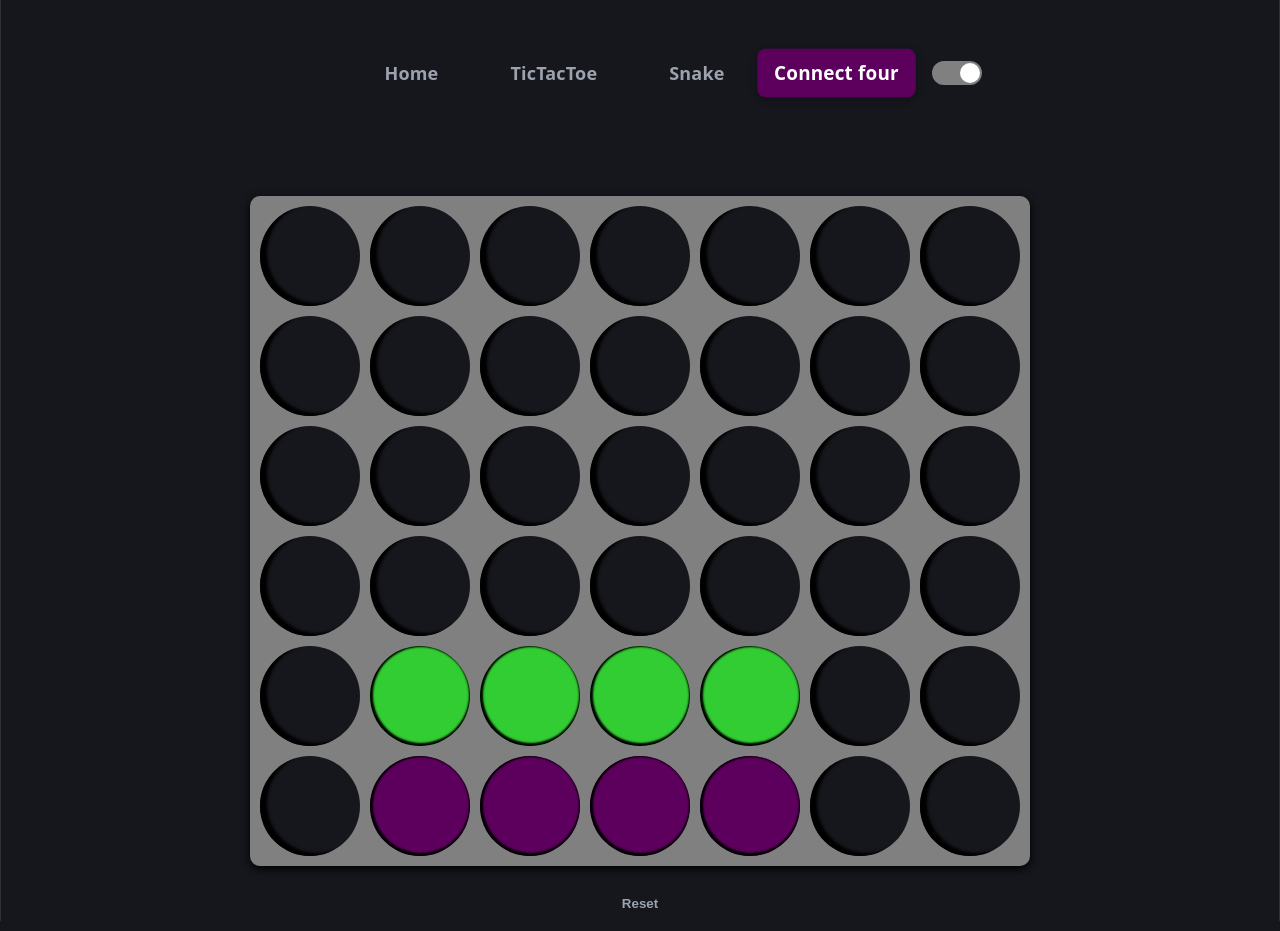
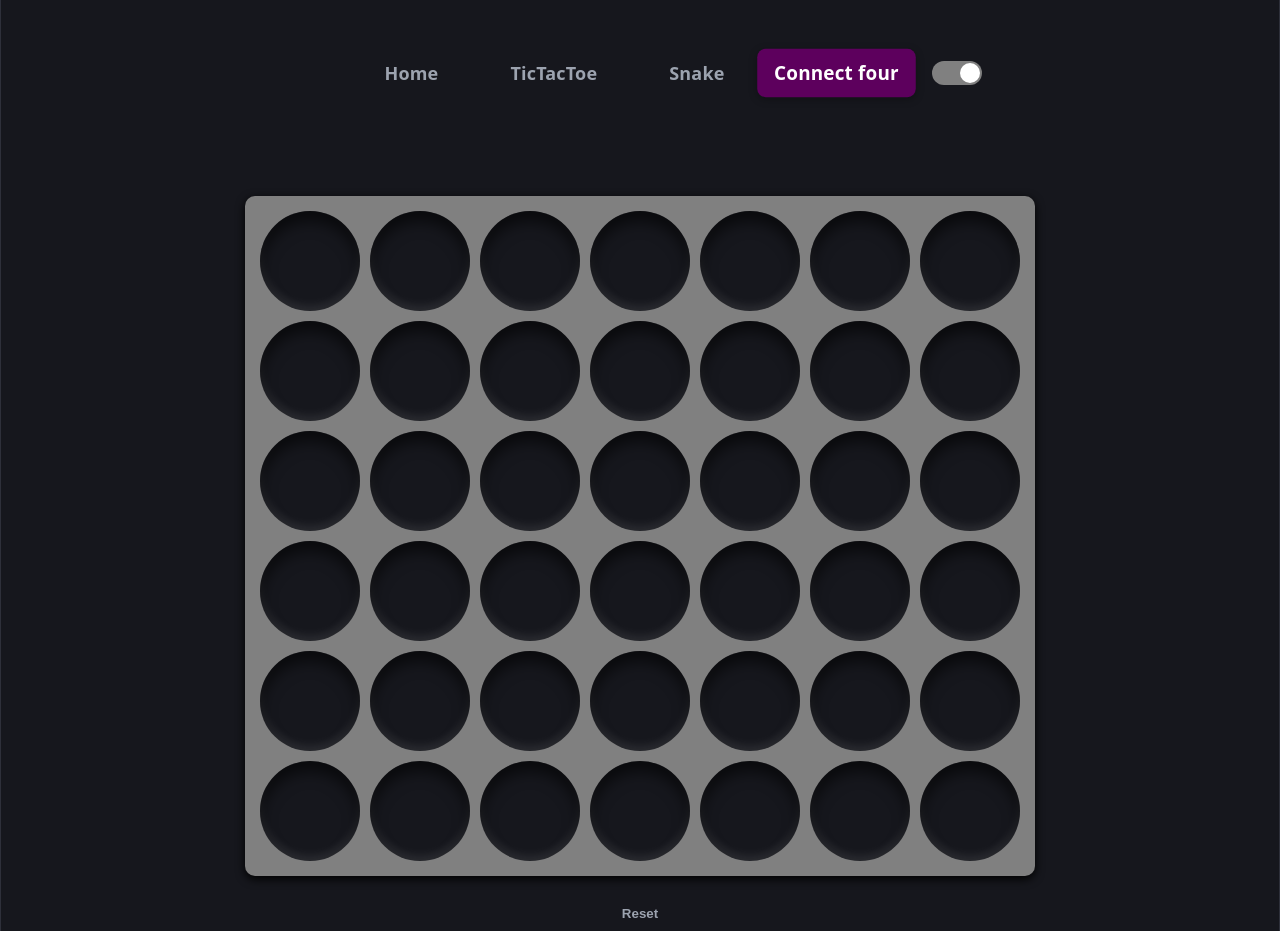
Before and after one commit to GustavM01/Games, a React (Vite) app: page /connectfour in a window 1280 px wide. Built offline with nearby package versions, Linux system fonts and the light colour scheme.

Commit message:
Connect four game

```diff
--- a/src/pages/ConnectFour.css
+++ b/src/pages/ConnectFour.css
@@ -1,63 +1,74 @@
 .connect-grid {
-  display: grid;
+  display: flex;
   position: relative;
-  grid-template-columns: repeat(7, 100px);
-  gap: 10px;
   justify-content: center;
   width: fit-content;
   padding: 10px;
+  border-radius: 10px;
+  margin-top: 20px;
   background: gray;
-  border-radius: 10px;
   box-shadow: 0px 3px 10px black;
-  margin-top: 20px;
+}
+
+.column {
+  display: flex;
+  flex-direction: column;
+  gap: 10px;
+  padding: 5px;
+  position: relative;
+  z-index: 1;
+}
+
+.holes {
+  width: 100px;
+  height: 100px;
+  border-radius: 50%;
+  background: var(--bg);
+  position: relative;
+}
+
+.holes::after {
+  content: "";
+  position: absolute;
+  inset: 0;
+  border-radius: 50%;
+  box-shadow:
+    inset 0 10px 15px rgba(0, 0, 0, 0.6),
+    inset 0 -5px 10px rgba(255, 255, 255, 0.1);
+  pointer-events: none;
 }
 
 .holes.p1 {
   background: var(--accent);
-  box-shadow: none;
+  box-shadow: inset 1px -1px 2px 2px black;
 }
 
 .holes.p2 {
   background: limegreen;
-  box-shadow: none;
-}
-
-.holes.p1,
-.holes.p2 {
   box-shadow: inset 1px -1px 2px 2px black;
-}
-
-.holes {
-  background: var(--bg);
-  box-shadow: inset 7px -3px 3px black;
-  border-radius: 50%;
-  height: 100px;
-  display: flex;
-  justify-content: center;
-  align-items: center;
-  position: relative;
-  z-index: 1;
 }
 
 .preview-disc {
   position: absolute;
-  box-shadow: 0px 3px 10px black;
-  top: -95px;
+  top: -90px;
   width: 100px;
   height: 100px;
   border-radius: 50%;
-  z-index: -1;
-  transition:
-    left 0.25s cubic-bezier(0.25, 1, 0.5, 1),
-    background 0.15s ease;
+  box-shadow: 0px 3px 10px black;
+
+  z-index: 5;
+
+  transition: left 0.25s cubic-bezier(0.34, 1.56, 0.64, 1);
 }
 
-.topRow:hover::after {
-  content: "";
+.falling-disc {
   position: absolute;
-  inset: 0;
   width: 100px;
   height: 100px;
   border-radius: 50%;
-  background: var(--bg-hover);
+  top: 0;
+  box-shadow:
+    inset 0 10px 15px rgba(0, 0, 0, 0.6),
+    inset 0 -5px 10px rgba(255, 255, 255, 0.1);
+  transition: transform 0.35s ease-out;
 }
--- a/src/pages/ConnectFour.jsx
+++ b/src/pages/ConnectFour.jsx
@@ -1,112 +1,170 @@
-import React, { useRef, useState } from "react";
-
+import React, { useState } from "react";
 import "./ConnectFour.css";
 
 function ConnectFour() {
-  const [playerOneDiscs, setPlayerOneDiscs] = useState([
-    [5, 1],
-    [5, 2],
-    [5, 3],
-    [5, 4],
-  ]);
-  const [playerTwoDiscs, setPlayerTwoDiscs] = useState([
-    [4, 1],
-    [4, 2],
-    [4, 3],
-    [4, 4],
-  ]);
+  const [playerOneDiscs, setPlayerOneDiscs] = useState([[]]);
+
+  const [playerTwoDiscs, setPlayerTwoDiscs] = useState([[]]);
+
   const [currentPlayer, setCurrentPlayer] = useState(1);
   const [hoveredCol, setHoveredCol] = useState(null);
+  const [fallingDisc, setFallingDisc] = useState(null);
+  const [playing, setPlaying] = useState(true);
 
-  const columns = [
-    [0, 0],
-    [0, 1],
-    [0, 2],
-    [0, 3],
-    [0, 4],
-    [0, 5],
-    [0, 6],
-  ];
+  const columns = Array.from({ length: 7 });
+  const rows = Array.from({ length: 6 });
 
   function getDropRow(col) {
     const all = [...playerOneDiscs, ...playerTwoDiscs];
 
     for (let row = 5; row >= 0; row--) {
       const occupied = all.some(([r, c]) => r === row && c === col);
-
-      if (!occupied) {
-        return row;
-      }
+      if (!occupied) return row;
     }
     return null;
   }
 
-  function handlePutDisc(col) {
-    const row = getDropRow(col);
-    if (row === null) {
-      return;
+  function checkDirection(row, col, dRow, dCol, discs) {
+    let count = 0;
+
+    let r = row;
+    let c = col;
+
+    while (true) {
+      const found = discs.some(([rr, cc]) => rr === r && cc === c);
+
+      if (!found) break;
+
+      count++;
+      r += dRow;
+      c += dCol;
+    }
+    return count;
   }
 
-    if (currentPlayer === 1) {
+  function checkWin(row, col, discs) {
+    const directions = [
+      [0, 1],
+      [1, 0],
+      [1, 1],
+      [1, -1],
+    ];
+
+    return directions.some(([dr, dc]) => {
+      const total =
+        checkDirection(row, col, dr, dc, discs) +
+        checkDirection(row, col, -dr, -dc, discs) -
+        1;
+
+      return total >= 4;
+    });
+  }
+
+  function handlePutDisc(col) {
+    if (!playing) return;
+    const row = getDropRow(col);
+    if (row === null) return;
+
+    const player = currentPlayer;
+
+    setFallingDisc({
+      col,
+      row,
+      player,
+      y: -400,
+      animating: false,
+    });
+
+    requestAnimationFrame(() => {
+      setFallingDisc((prev) => ({
+        ...prev,
+        animating: true,
+        y: row,
+      }));
+    });
+
+    setCurrentPlayer((p) => (p === 1 ? 2 : 1));
+
+    setTimeout(() => {
+      if (player === 1) {
         setPlayerOneDiscs((prev) => [...prev, [row, col]]);
       } else {
         setPlayerTwoDiscs((prev) => [...prev, [row, col]]);
       }
 
-    setCurrentPlayer((prev) => (prev === 1 ? 2 : 1));
+      setFallingDisc(null);
+      const newDisc = [row, col];
+
+      const newDiscs =
+        currentPlayer === 1
+          ? [...playerOneDiscs, newDisc]
+          : [...playerTwoDiscs, newDisc];
+
+      if (checkWin(row, col, newDiscs)) {
+        setPlaying(false);
+        alert("WIN!");
+      }
+    }, 350);
   }
 
   function handleReset() {
     setPlayerOneDiscs([]);
     setPlayerTwoDiscs([]);
     setCurrentPlayer(1);
+    setPlaying(true);
   }
 
   return (
     <div className="container" style={{ position: "relative" }}>
       <div className="connect-grid">
-        {Array.from({ length: 6 }).map((_, row) =>
-          Array.from({ length: 7 }).map((_, col) => {
+        {columns.map((_, col) => (
+          <div
+            key={col}
+            className="column"
+            onMouseEnter={() => setHoveredCol(col)}
+            onMouseLeave={() => setHoveredCol(null)}
+            onClick={() => handlePutDisc(col)}
+          >
+            {rows.map((_, row) => {
               const isP1 = playerOneDiscs.some(
                 ([r, c]) => r === row && c === col,
               );
+
               const isP2 = playerTwoDiscs.some(
                 ([r, c]) => r === row && c === col,
               );
-            const isTopRow = columns.some(([r, c]) => r === row && c === col);
 
               return (
                 <div
-                onMouseEnter={() => setHoveredCol(col)}
-                onMouseLeave={() => setHoveredCol(null)}
-                onClick={() => handlePutDisc(col)}
-                className={
-                  isP1
-                    ? "holes p1"
-                    : isP2
-                      ? "holes p2"
-                      : isTopRow
-                        ? "holes topRow"
-                        : "holes"
-                }
                   key={`${row}-${col}`}
-              >
-                {/* {row}, {col} */}
+                  className={isP1 ? "holes p1" : isP2 ? "holes p2" : "holes"}
+                />
+              );
+            })}
+            {fallingDisc?.col === col && (
+              <div
+                className="falling-disc"
+                style={{
+                  transform: `translateY(${fallingDisc.animating ? fallingDisc.row * 110 : -100}px)`,
+                  background:
+                    fallingDisc.player === 1 ? "var(--accent)" : "limegreen",
+                }}
+              />
+            )}
           </div>
-            );
-          }),
-        )}
+        ))}
         {hoveredCol !== null && (
           <div
             className="preview-disc"
             style={{
-              left: hoveredCol * 110 + 10,
+              left: hoveredCol * 110 + 15,
               background: currentPlayer === 1 ? "var(--accent)" : "limegreen",
             }}
           />
         )}
       </div>
-      <button onClick={() => handleReset()} className="btn">
+
+      <button onClick={handleReset} className="btn">
         Reset
       </button>
     </div>
```
Lines whose indentation alone changed are shown as unchanged.
